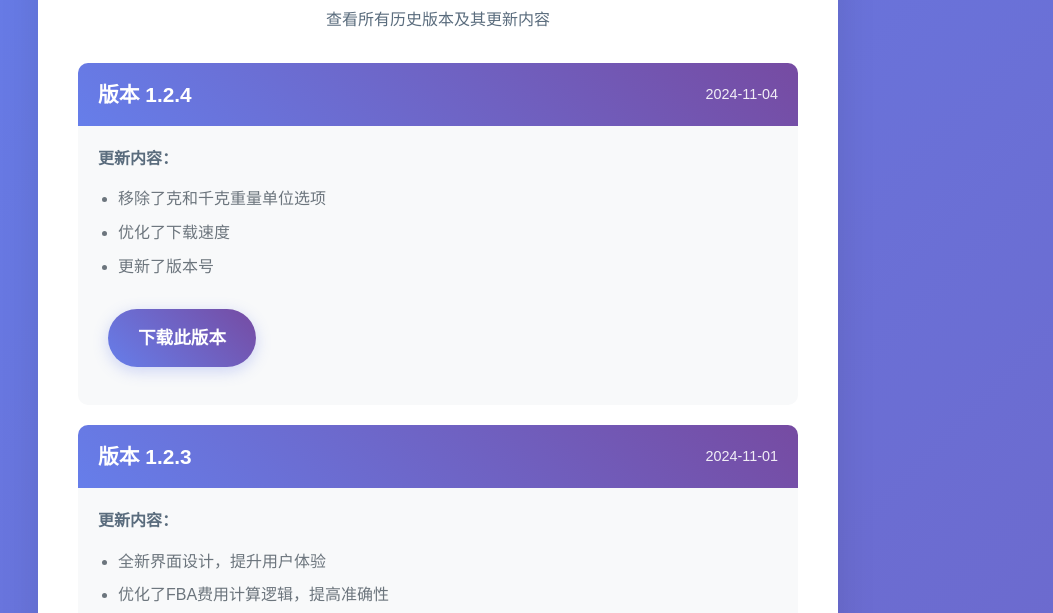
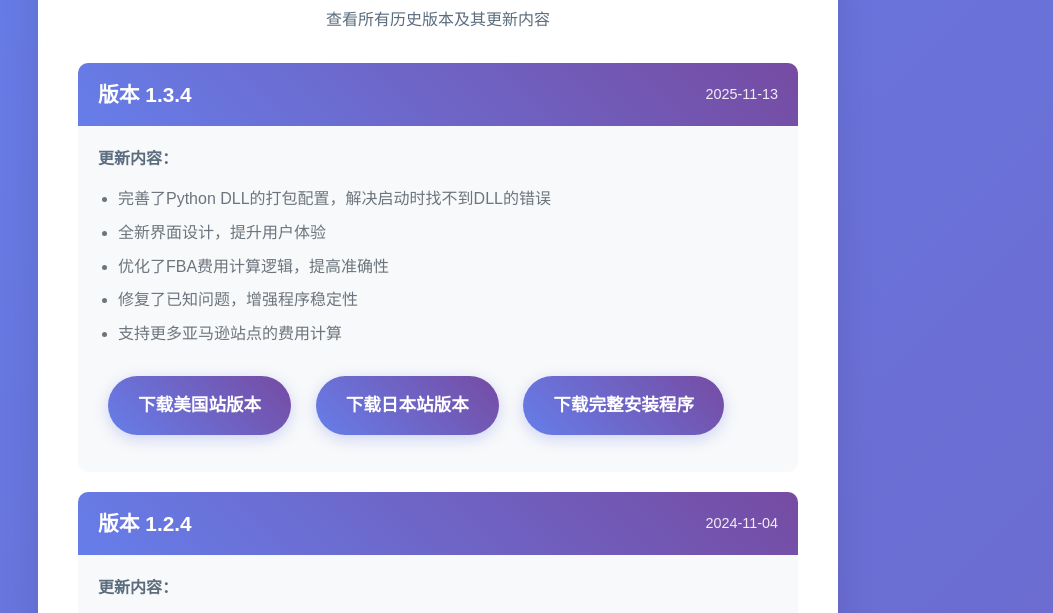
Before and after one commit to Arens-88/my-website-88, a plain HTML site: page history.html in a window 1280 px wide. Shown: the part 127-740 px from the top of the page, without its empty margins (202-1255 px from the left). Drawn offline with Linux system fonts and the light colour scheme.

Commit message:
更新网站内容，添加1.3.4版本信息和安装程序下载链接

```diff
--- a/history.html
+++ b/history.html
@@ -13,6 +13,26 @@
         <p>查看所有历史版本及其更新内容</p>
 
         <div class="version-history">
+            <!-- 版本1.3.4 -->
+            <div class="version-item">
+                <div class="version-header">
+                    <h2>版本 1.3.4</h2>
+                    <span class="version-date">2025-11-13</span>
+                </div>
+                <div class="version-details">
+                    <p><strong>更新内容：</strong></p>
+                    <ul>
+                        <li>完善了Python DLL的打包配置，解决启动时找不到DLL的错误</li>
+                        <li>全新界面设计，提升用户体验</li>
+                        <li>优化了FBA费用计算逻辑，提高准确性</li>
+                        <li>修复了已知问题，增强程序稳定性</li>
+                        <li>支持更多亚马逊站点的费用计算</li>
+                    </ul>
+                    <a href="downloads/FBA费用计算器_美国站.exe" class="btn download-btn" data-version="1.3.4">下载美国站版本</a>
+                    <a href="downloads/FBA费用计算器_日本站.exe" class="btn download-btn" data-version="1.3.4">下载日本站版本</a>
+                    <a href="downloads/FBA费用计算器安装程序.exe" class="btn download-btn">下载完整安装程序</a>
+                </div>
+            </div>
             <!-- 版本1.2.4 -->
             <div class="version-item">
                 <div class="version-header">
```
Also changed, not shown: index.html (+6 -4 lines).
